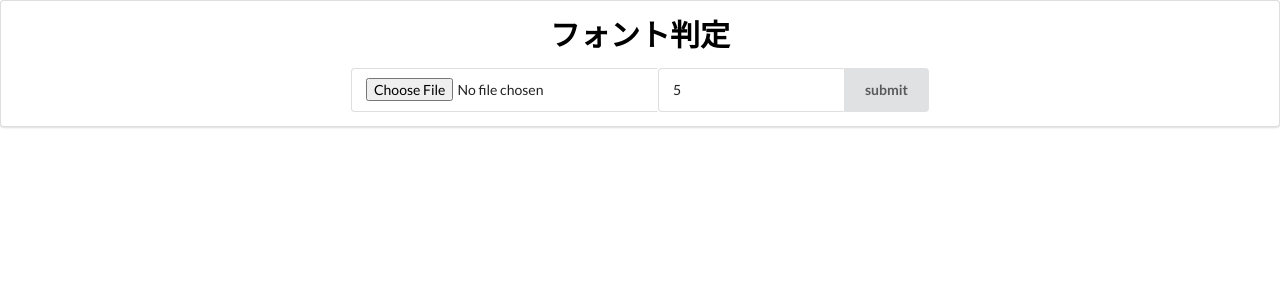
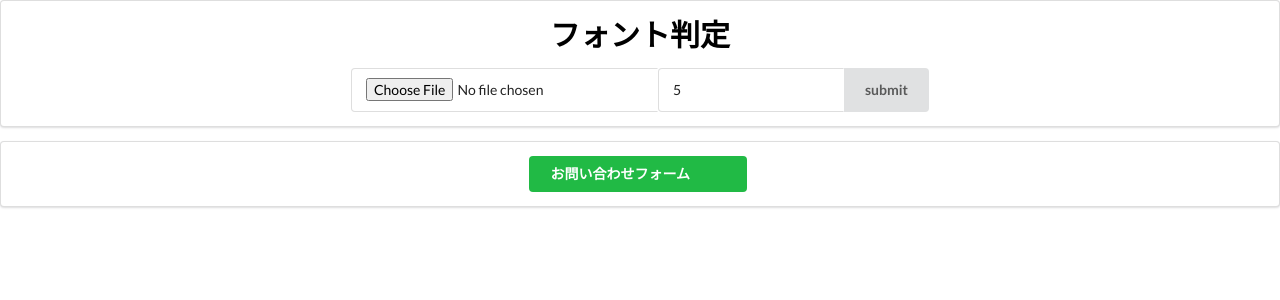
Before and after one commit to sort-font/webpage, a Flask app: template templates/index.html in a window 1280 px wide. Shown: the top 300 px of the page. Run offline with Flask 2, Linux system fonts and the light colour scheme; the template is opened without the code that fills it, so the values that code supplies are empty; parts of the project's set-up code (start-up, migrations or seed data) failed here and were passed over; some libraries are stand-ins or nearby versions.

Commit message:
お問い合わせフォーム作りました

```diff
--- a/templates/index.html
+++ b/templates/index.html
@@ -35,6 +35,49 @@
 </div>
 {% endif %}
 
+<div class="ui fullscreen modal">
+    <i class="close icon"></i>
+    <div class="header">
+      お問い合わせフォーム
+    </div>
+    <div class="content">
+      <div class="ui form">
+        <div class="two fields">
+          <div class="field">
+            <label>お名前</label>
+            <input type="text" name="username" placeholder="根本太郎">
+          </div>
+          <div class="field">
+            <label>メールアドレス</label>
+            <input type="password" name="password" placeholder="font_sort@example.com">
+          </div>
+        </div>
+        <div class="field">
+          <label>お問い合わせ内容</label>
+          <textarea placeholder="お問い合わせ内容を入力してください"></textarea>
+        </div>
+        <div class="field">
+        </div>
+      </div>
+    </div>
+    <div class="actions">
+      <div class="ui green button">送信</div>
+    </div>
+  </div>
+
+  <div class="ui center aligned segment">
+    <div class="ui positive right labeled icon button" id="application-form">
+          お問い合わせフォーム
+      <script>
+                $("#application-form").click((e) => {
+                    $('.fullscreen.modal')
+      .modal('show')
+    ;
+                });
+      </script>
+      </div>
+  </div>
+
 <script type="text/javascript">
     function onloading() {
         document.querySelector('div').className += ' loading';
```
